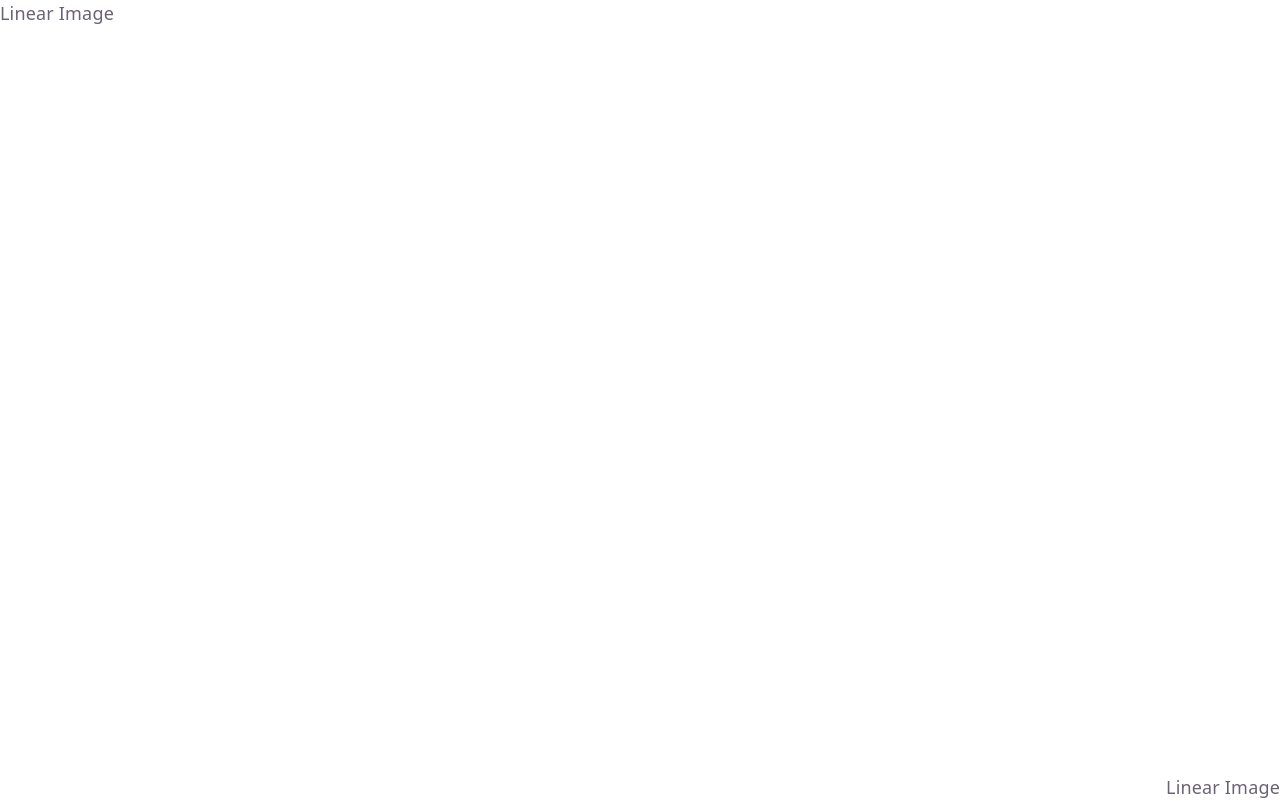
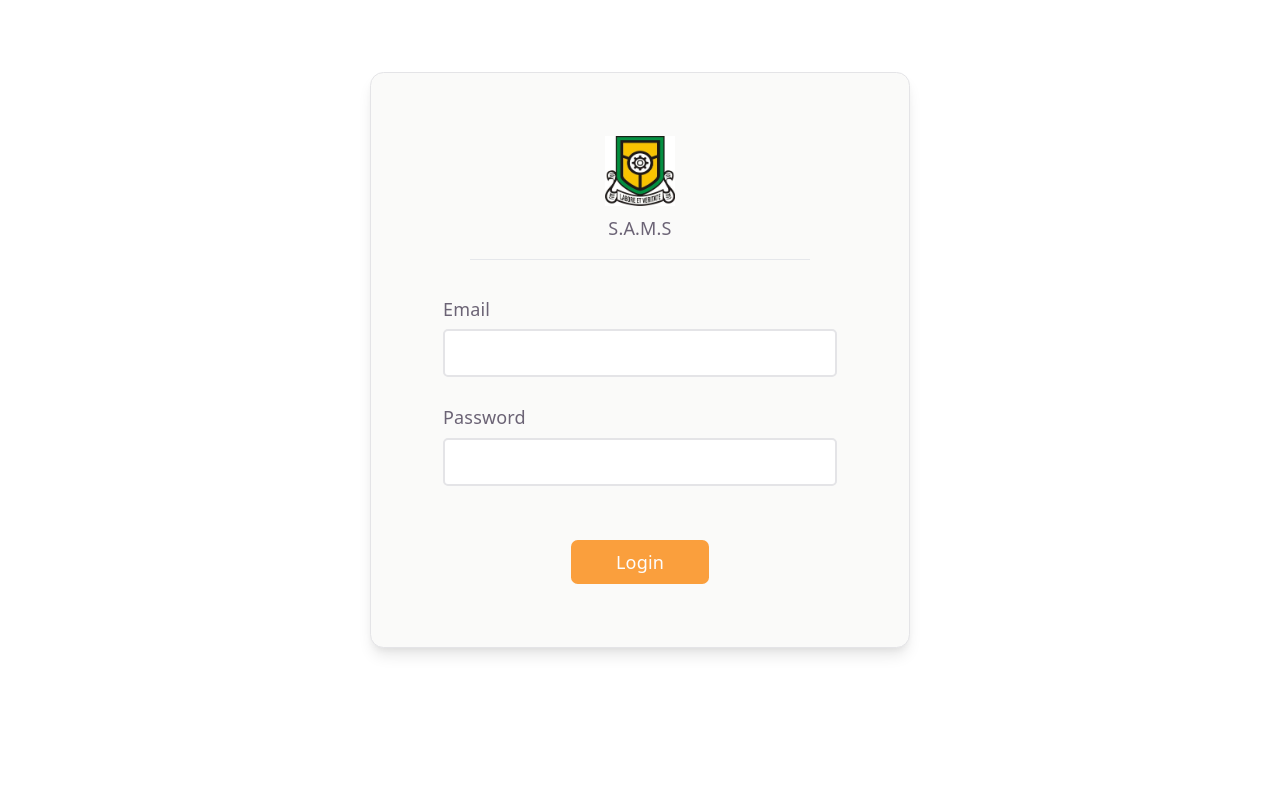
Before and after one commit to Ultimote01/S.A.M.S, a React (Vite) app: page / in a window 1280 px wide. Built offline with nearby package versions, Linux system fonts and the light colour scheme.

Commit message:
login page done

```diff
--- a/src/components/LoginLayout.jsx
+++ b/src/components/LoginLayout.jsx
@@ -1,16 +1,47 @@
-export default function LoginLayout( {children}){
+export default function LoginLayout(){
+
 return(
-  <section className="h-[100svh]">
-    <div className="h-[80%] flex flex-col">
-        <div className="pb-[8rem] flex justify-start">
-          <div>Linear Image</div>
+  <section className="">
+    <div className="flex flex-col">
+        <div className="pb-[4rem] flex justify-start">
         </div>
-        <div></div>
+        <div className="flex flex-col justify-center items-center px-2">
+        <div className="flex bg-[var(--form-bg)] flex-col px-6 py-14 w-[100%] rounded-xl max-w-[30rem] border-[0.4px] border-solid border-zinc-200 dark:border-[0px] lg:px-16"
+        style={{boxShadow: `var(--shadow)`}}
+        >
+            <div className="flex flex-col justify-center items-center">
+              <img className="h-[70px] w-[70px]" src="yabatech_logo.jpg"/>
+              <h1 className="mb-4 mt-2 dark:text-white">S.A.M.S</h1>
+            </div>
+            <div className="px-6">
+            <hr className="dark:bg-white" />
+            </div>
+            <form className="mt-2">
+                <div className="flex flex-col">
+                  <div className="flex flex-col mt-[1.5rem]">
+                    <label htmlFor="email" className="text-[1rem] dark:text-white">Email</label>
+                    <input className="py-2 pl-2 border-[2.8px] border-solid  border-zinc-200 mt-[0.4rem] rounded-[5px] dark:bg-white dark:border-gray-600 dark:text-zinc-600"
+                     type="text" name="email" />
+                  </div>
+                  <div className="flex flex-col mt-[1.5rem]">
+                      <label htmlFor="password" className="text-[1rem] dark:text-white">Password</label>
+                      <input  className="py-2 pl-2 border-[2.8px] border-solid  border-zinc-200 mt-[0.4rem]  mt-[0.4rem] rounded-[5px] dark:bg-white dark:border-gray-600 dark:text-zinc-600"
+                      type="text" name="password"    />
+                  </div>
+
+                  <div className="flex mt-12 lg:justify-center">
+                      <button className=" w-[100%] py-2 bg-[var(--accent-bg)] text-[var(--accent)] rounded-md lg:px-10 lg:w-[inherit] ">Login</button>
+                  </div>
+
+                </div>
+            </form>
+        </div>
+        </div>
     </div>
 
-    <div className=" h-[20%] flex flex-col-reverse">
-          <div className=" pt-[1rem] flex justify-end"
-          >Linear Image
+    <div className="flex flex-col-reverse">
+          <div className="  flex justify-end ">
+            <div className={`pl-[3rem] pt-[6rem]`}></div>
           </div>
     </div>
   </section>
--- a/src/index.css
+++ b/src/index.css
@@ -5,10 +5,11 @@
   --text: #6b6375;
   --text-h: #08060d;
   --bg: #fff;
+  --form-bg: #fafaf9;
   --border: #e5e4e7;
   --code-bg: #f4f3ec;
-  --accent: #aa3bff;
-  --accent-bg: rgba(170, 59, 255, 0.1);
+  --accent: #fdfdfd;
+  --accent-bg: rgb(250, 159, 61);
   --accent-border: rgba(170, 59, 255, 0.5);
   --social-bg: rgba(244, 243, 236, 0.5);
   --shadow:
@@ -39,14 +40,15 @@
     --text: #9ca3af;
     --text-h: #f3f4f6;
     --bg: #16171d;
+    --form-bg: #1f1f25;
     --border: #2e303a;
     --code-bg: #1f2028;
-    --accent: #c084fc;
-    --accent-bg: rgba(192, 132, 252, 0.15);
+    --accent: #fdfdfd;
+    --accent-bg: rgb(250, 159, 61);
     --accent-border: rgba(192, 132, 252, 0.5);
     --social-bg: rgba(47, 48, 58, 0.5);
     --shadow:
-      rgba(0, 0, 0, 0.4) 0 10px 15px -3px, rgba(0, 0, 0, 0.25) 0 4px 6px -2px;
+      rgba(255, 255, 255, 0.4) 0 4px 4px -3px, rgba(255, 255, 255, 0.25) 0 4px 2px -2px;
   }
 
   #social .button-icon {
@@ -60,7 +62,6 @@ body {
 
 #root {
   margin: 0 auto;
-  text-align: center;
   min-height: 100svh;
   display: flex;
   flex-direction: column;
--- a/src/page/Dashboard.jsx
+++ b/src/page/Dashboard.jsx
@@ -7,7 +7,7 @@ import { Divider } from '../components/divider';
 import { Heading, Subheading } from '../components/heading';
 import { getAttendance } from '../data/data';
 import { Table, TableBody, TableCell, TableHead, TableHeader, TableRow } from '../components/table';
-import { createStringTitle } from '../util/helperFn';
+import { createStringTitle } from '../utils/helperFn';
 import api from '../api/api';
 
 
```
Also changed, not shown: src/utils/helperFn.js (renamed from src/util/helperFn.js).
